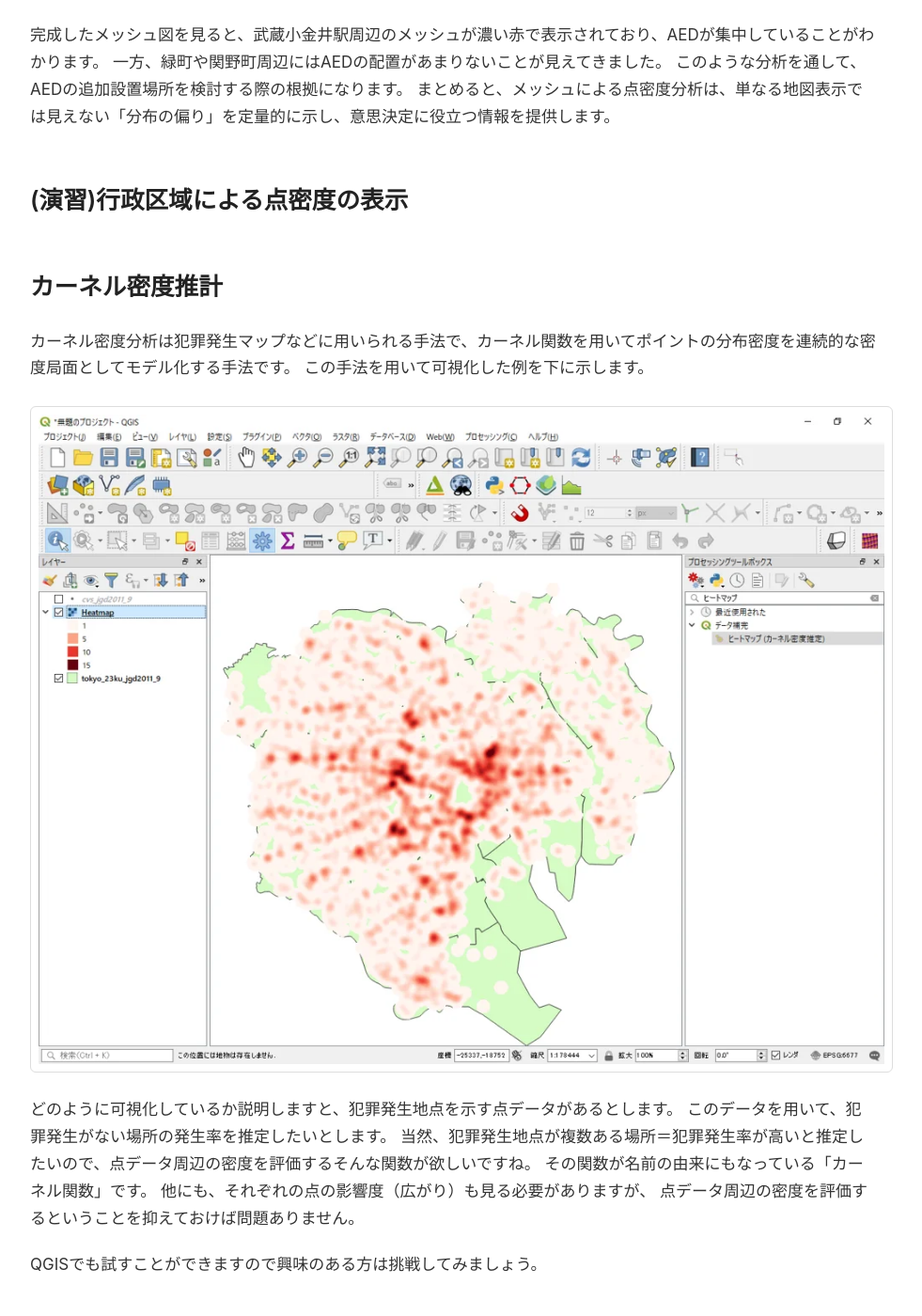
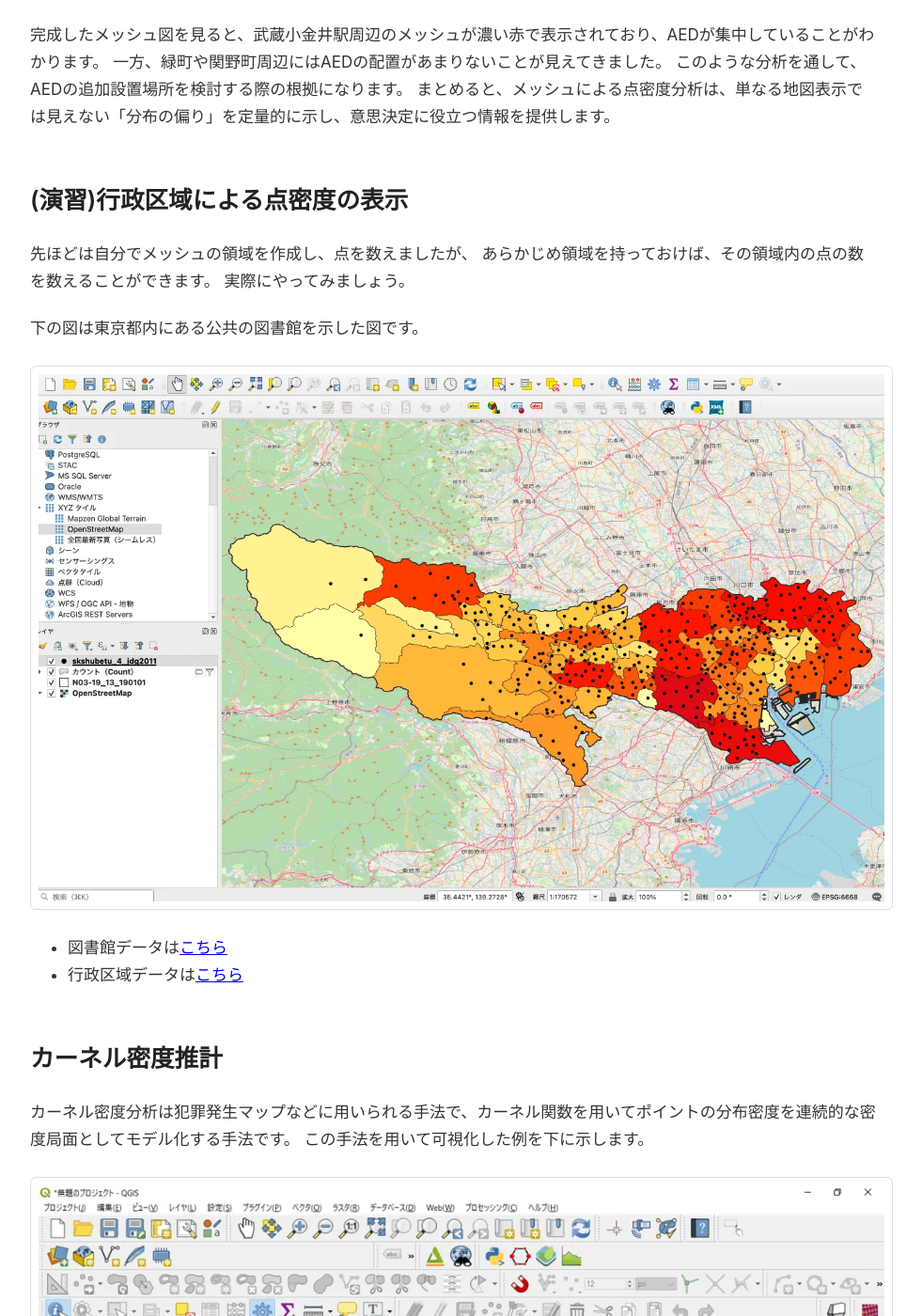
Before and after one commit to MasayaMatsushita/spatiotemporal-analysis, a Jekyll site: the page built from docs/lec/07-point-analysis.md, in a window 1280 px wide and 1400 px high, scrolled down 12151 px. Shown: the whole window at 94% size, without its empty margins (158-1139 px from the left). Built offline with Jekyll 4.4.1, drawn with Linux system fonts in a browser that asks for light colours; our own code applies the rules of GitHub Pages for plain Markdown files.

Commit message:
行政区域による分析の追加

```diff
--- a/docs/lec/07-point-analysis.md
+++ b/docs/lec/07-point-analysis.md
@@ -112,6 +112,16 @@ okを選択すると、点が多いメッシュほど濃い赤で表示され、
 
 ## (演習)行政区域による点密度の表示
 
+先ほどは自分でメッシュの領域を作成し、点を数えましたが、
+あらかじめ領域を持っておけば、その領域内の点の数を数えることができます。
+実際にやってみましょう。
+
+下の図は東京都内にある公共の図書館を示した図です。
+![picture](../materials/07/figure_17.webp)
+
+- 図書館データは[こちら](https://catalog.data.metro.tokyo.lg.jp/dataset/t000021d2000000003)
+- 行政区域データは[こちら](https://nlftp.mlit.go.jp/ksj/gml/datalist/KsjTmplt-N03-v2_3.html)
+
 ## カーネル密度推計
 
 カーネル密度分析は犯罪発生マップなどに用いられる手法で、カーネル関数を用いてポイントの分布密度を連続的な密度局面としてモデル化する手法です。
```
Also changed, not shown: docs/materials/07/figure_17.webp (added).
